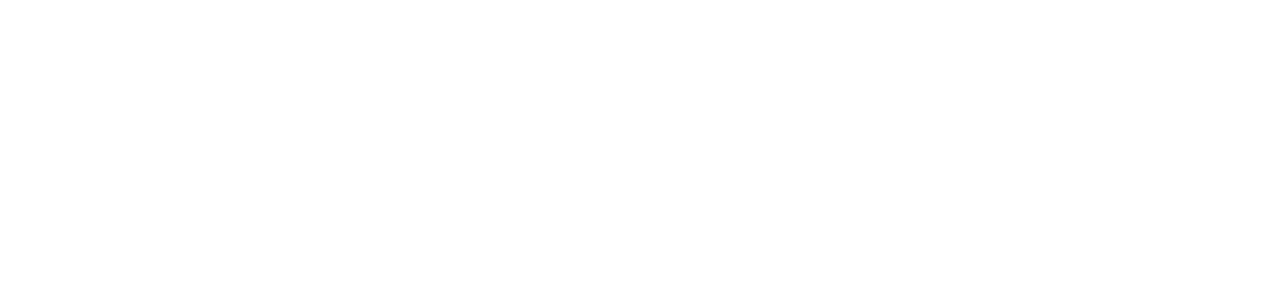
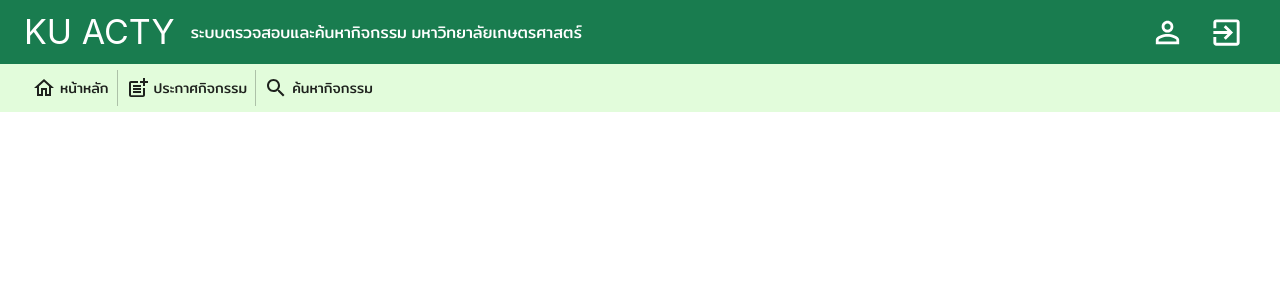
Before and after one commit to NutyHw/KU-Acty, a React (Create React App) app in the folder frontend/: page /orgfeed in a window 1280 px wide. Shown: the top 300 px of the page. Built offline with nearby package versions, Linux system fonts and the light colour scheme.

Commit message:
added feed pages with header

```diff
--- a/frontend/src/App.tsx
+++ b/frontend/src/App.tsx
@@ -3,15 +3,19 @@ import logo from './logo.svg';
 import './App.css';
 import './index.css';
 import {BrowserRouter as Router,Switch,Route,Link} from 'react-router-dom';
-import { Login } from './pages/login/login'
+import { Login } from './pages/login/login';
 import { Register } from './pages/register/register';
-import { RegisterCont } from './pages/register/registercont'
+import { RegisterCont } from './pages/register/registercont';
+import { NisitFeed } from './pages/feed/nisitfeed';
+import { OrgFeed } from './pages/feed/orgfeed';
 const App = () => {
   return(
       <div>
       <Route exact path="/login" component={Login} />
       <Route path="/register" component={Register} />
       <Route path="/registercont" component={RegisterCont} />
+      <Route path="/nisitfeed" component={NisitFeed} />
+      <Route path="/orgfeed" component={OrgFeed} />
       </div>
   );
 };
--- /dev/null
+++ b/frontend/src/pages/feed/nisitfeed.tsx
@@ -0,0 +1,116 @@
+import React from 'react';
+import axios from 'axios';
+import { useForm } from 'react-hook-form';
+import Button from '@material-ui/core/Button';
+import ButtonGroup from '@material-ui/core/ButtonGroup';
+import CssBaseline from '@material-ui/core/CssBaseline';
+import TextField from '@material-ui/core/TextField';
+import Link from '@material-ui/core/Link';
+import Grid from '@material-ui/core/Grid';
+import Box from '@material-ui/core/Box';
+import Typography from '@material-ui/core/Typography';
+import { makeStyles } from '@material-ui/core/styles';
+import { withStyles} from '@material-ui/core/styles';
+import { ThemeProvider } from '@material-ui/core/styles';
+import Container from '@material-ui/core/Container';
+import { createMuiTheme } from '@material-ui/core/styles';
+import AppBar from '@material-ui/core/AppBar';
+import Toolbar from '@material-ui/core/Toolbar';
+import IconButton from '@material-ui/core/IconButton';
+import { relative } from 'path';
+import ExitToAppOutlinedIcon from '@material-ui/icons/ExitToAppOutlined';
+import HomeOutlinedIcon from '@material-ui/icons/HomeOutlined';
+import FormatListBulletedOutlinedIcon from '@material-ui/icons/FormatListBulletedOutlined';
+import SearchOutlinedIcon from '@material-ui/icons/SearchOutlined';
+
+const theme = createMuiTheme({
+    palette: {
+      primary: {
+        main: '#197C4F',
+      },
+      secondary: {
+        main: '#E2FCDB',
+      },
+    },
+    typography: {
+      fontFamily: [
+        '-apple-system',
+        'BlinkMacSystemFont',
+        '"Mitr"',
+        '"Segoe UI"',
+        'Roboto',
+      ].join(','),
+    },
+});
+
+//-------------------------------------- Styles Part ----------------------------
+const GreenDesc = withStyles({
+  root: {
+    color: "#197C4F",
+  }
+})(Typography);
+
+const useStyles = makeStyles((theme) => ({
+    root: {
+      marginTop: theme.spacing(0),
+      },
+      input: {
+        display: 'none',
+    },
+  paper: {
+    marginTop: theme.spacing(0),
+    display: 'flex',
+    flexDirection: 'column',
+    alignItems: 'center',
+  },
+  menuButton: {
+    marginRight: theme.spacing(2),
+  },
+  title: {
+    flexGrow: 1,
+    position: 'relative'
+  },
+  menu: {
+    flexGrow: 0,
+    position: 'relative'
+  },
+}));
+
+//-------------------------------------- End Styles Part ------------------------
+
+type User = {
+  username : string
+  password : string
+}
+
+export const NisitFeed : React.FC = () => {
+  const classes = useStyles();
+
+  return (
+    <ThemeProvider theme={theme}>
+    <div className={classes.root}>
+      <AppBar position="static" elevation={0}>
+        <Toolbar>
+          <Typography variant="h4">KU ACTY</Typography>
+          <Box m={1} />
+          <Typography align="left" variant="body1" className={classes.title}>
+            ระบบตรวจสอบและค้นหากิจกรรม มหาวิทยาลัยเกษตรศาสตร์
+          </Typography>
+          <IconButton color="inherit" href="/login">
+              <ExitToAppOutlinedIcon fontSize="large"/>
+          </IconButton>
+        </Toolbar>
+      </AppBar>
+    </div>
+    <AppBar position="static" elevation={0} color="secondary" >
+        <Toolbar variant="dense">
+            <ButtonGroup variant="text" color="default" aria-label="text primary button group">
+                <Button href="/nisitfeed"><HomeOutlinedIcon/><Box m={0.25} />หน้าหลัก</Button>
+                <Button href="/#"><FormatListBulletedOutlinedIcon/><Box m={0.25} />ตรวจสอบชั่วโมงกิจกรรม</Button>
+                <Button href="/#"><SearchOutlinedIcon/><Box m={0.25} />ค้นหากิจกรรม</Button>
+                </ButtonGroup>
+        </Toolbar>
+      </AppBar>
+    </ThemeProvider>
+  );
+}
--- /dev/null
+++ b/frontend/src/pages/feed/orgfeed.tsx
@@ -0,0 +1,122 @@
+import React from 'react';
+import axios from 'axios';
+import { useForm } from 'react-hook-form';
+import Button from '@material-ui/core/Button';
+import ButtonGroup from '@material-ui/core/ButtonGroup';
+import CssBaseline from '@material-ui/core/CssBaseline';
+import TextField from '@material-ui/core/TextField';
+import Link from '@material-ui/core/Link';
+import Grid from '@material-ui/core/Grid';
+import Box from '@material-ui/core/Box';
+import Typography from '@material-ui/core/Typography';
+import { makeStyles } from '@material-ui/core/styles';
+import { withStyles} from '@material-ui/core/styles';
+import { ThemeProvider } from '@material-ui/core/styles';
+import Container from '@material-ui/core/Container';
+import { createMuiTheme } from '@material-ui/core/styles';
+import AppBar from '@material-ui/core/AppBar';
+import Toolbar from '@material-ui/core/Toolbar';
+import IconButton from '@material-ui/core/IconButton';
+import { relative } from 'path';
+import ExitToAppOutlinedIcon from '@material-ui/icons/ExitToAppOutlined';
+import HomeOutlinedIcon from '@material-ui/icons/HomeOutlined';
+import FormatListBulletedOutlinedIcon from '@material-ui/icons/FormatListBulletedOutlined';
+import SearchOutlinedIcon from '@material-ui/icons/SearchOutlined';
+import PersonOutlineOutlinedIcon from '@material-ui/icons/PersonOutlineOutlined';
+import PostAddOutlinedIcon from '@material-ui/icons/PostAddOutlined';
+
+const theme = createMuiTheme({
+    palette: {
+      primary: {
+        main: '#197C4F',
+      },
+      secondary: {
+        main: '#E2FCDB',
+      },
+    },
+    typography: {
+      fontFamily: [
+        '-apple-system',
+        'BlinkMacSystemFont',
+        '"Mitr"',
+        '"Segoe UI"',
+        'Roboto',
+      ].join(','),
+    },
+});
+
+//-------------------------------------- Styles Part ----------------------------
+const GreenDesc = withStyles({
+  root: {
+    color: "#197C4F",
+  }
+})(Typography);
+
+const useStyles = makeStyles((theme) => ({
+    root: {
+      marginTop: theme.spacing(0),
+      },
+      input: {
+        display: 'none',
+    },
+  paper: {
+    marginTop: theme.spacing(0),
+    display: 'flex',
+    flexDirection: 'column',
+    alignItems: 'center',
+  },
+  menuButton: {
+    marginRight: theme.spacing(2),
+  },
+  title: {
+    flexGrow: 1,
+    position: 'relative'
+  },
+  menu: {
+    flexGrow: 0,
+    position: 'relative'
+  },
+}));
+
+//-------------------------------------- End Styles Part ------------------------
+
+type User = {
+  username : string
+  password : string
+}
+
+export const OrgFeed : React.FC = () => {
+  const classes = useStyles();
+
+  return (
+    <ThemeProvider theme={theme}>
+    <div className={classes.root}>
+      <AppBar position="static" elevation={0}>
+        <Toolbar>
+          <Typography variant="h4">KU ACTY</Typography>
+          <Box m={1} />
+          <Typography align="left" variant="body1" className={classes.title}>
+            ระบบตรวจสอบและค้นหากิจกรรม มหาวิทยาลัยเกษตรศาสตร์
+          </Typography>
+          <IconButton color="inherit" href="/#">
+              <PersonOutlineOutlinedIcon fontSize="large"/>
+          </IconButton>
+
+          <IconButton color="inherit" href="/login">
+              <ExitToAppOutlinedIcon fontSize="large"/>
+          </IconButton>
+        </Toolbar>
+      </AppBar>
+    </div>
+    <AppBar position="static" elevation={0} color="secondary" >
+        <Toolbar variant="dense">
+            <ButtonGroup variant="text" color="default" aria-label="text primary button group">
+                <Button href="/orgfeed"><HomeOutlinedIcon/><Box m={0.25} />หน้าหลัก</Button>
+                <Button href="/createevent"><PostAddOutlinedIcon/><Box m={0.25} />ประกาศกิจกรรม</Button>
+                <Button href="/#"><SearchOutlinedIcon/><Box m={0.25} />ค้นหากิจกรรม</Button>
+                </ButtonGroup>
+        </Toolbar>
+      </AppBar>
+    </ThemeProvider>
+  );
+}
```
